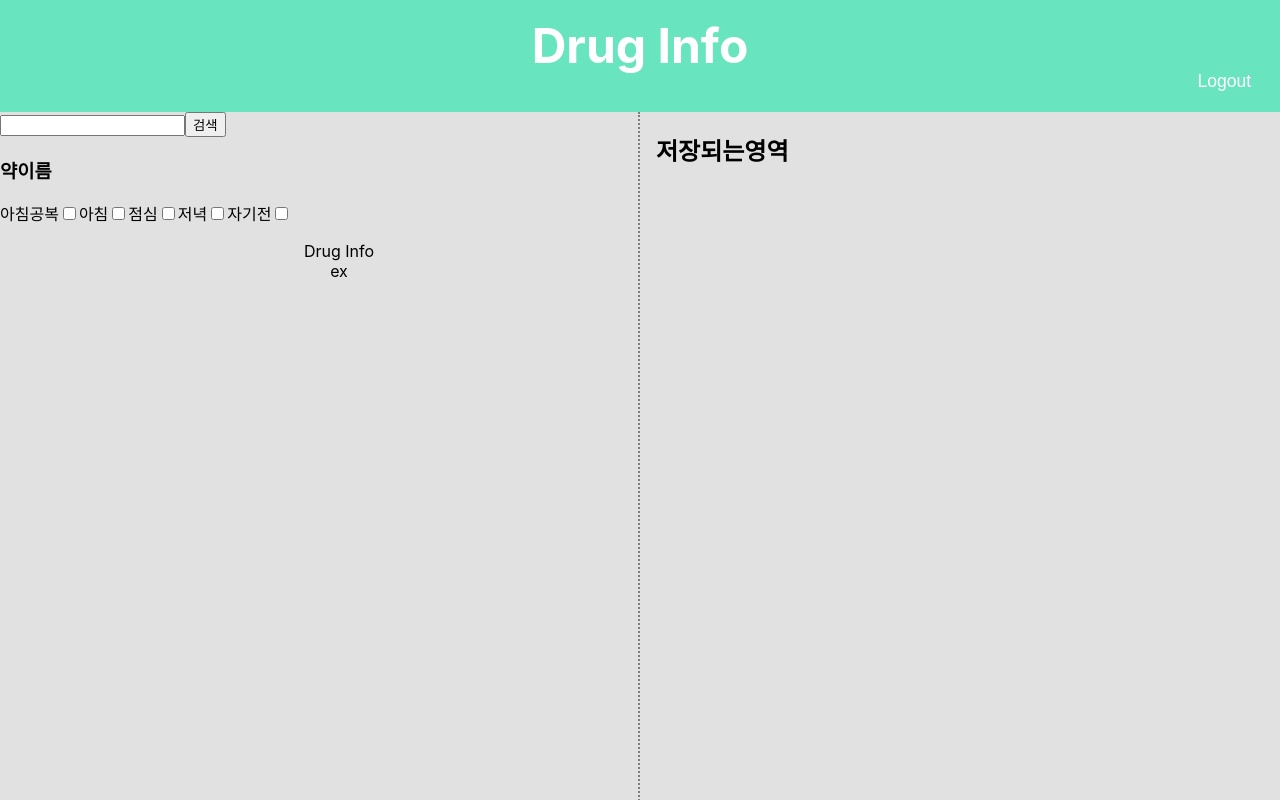
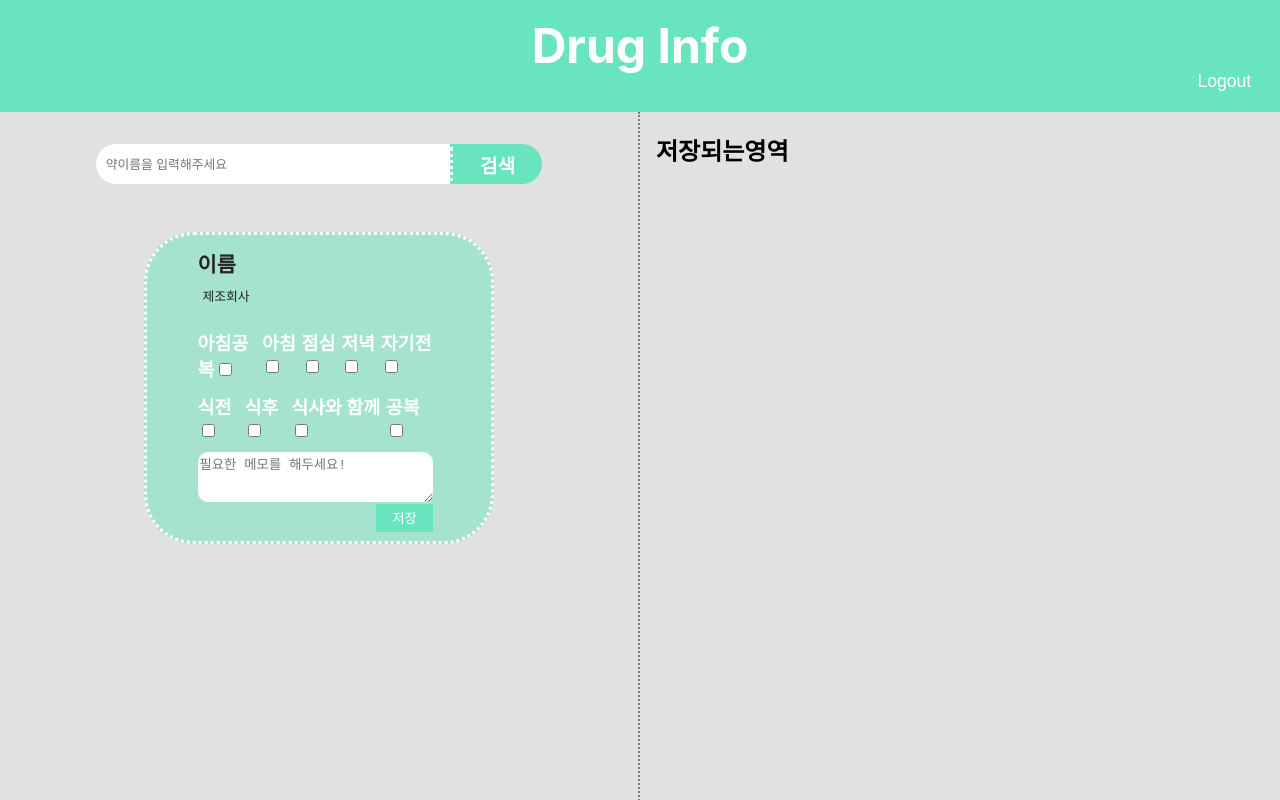
Before and after one commit to hee94/drug-Info, a React (Create React App) app: page /main in a window 1280 px wide. Built offline with nearby package versions, Linux system fonts and the light colour scheme; no server answers; sample sign-in values are in the browser's storage.

Commit message:
editorUl

```diff
--- a/src/app.jsx
+++ b/src/app.jsx
@@ -7,18 +7,21 @@ import stlyes from './app.module.css';
 
 
 function App({authService, searchService}) {
-  const [list, setList] = useState([]);
-  const [info, setInfo] = useState([]);
+  const [list, setList] = useState(null);
+  const [info, setInfo] = useState(null);
 
   const onsearch = (query) =>{
     searchService.search(query)
     .then(data => data.body.items)
-    .then(item =>{
-      if(item.length === 1){setInfo([item])}
-       else{setList([item])}
+    .then(item =>{ console.log(item)
+      if(item.length === 1){setInfo(item)}
+       else{setList(item)}
     })
-    .catch(err => alert('이름을 정확히 입력해주세요'))
+    .catch(err => alert('약이름을 정확히 입력해주세요'))
   }
+
+  // console.log(info, list)   console.log(item[1].itemName)
+
   return (
     <div className={stlyes.app}>
     <BrowserRouter>
--- a/src/components/editor/editor.jsx
+++ b/src/components/editor/editor.jsx
@@ -1,23 +1,30 @@
 import React, { useRef } from 'react';
 import styles from './editor.module.css';
-import AddForm from '../addform/addform';
+import DrugInformation from '../info/druginformation'
+import DrugList from '../info/druglist'
 
-const Editor = ({handleSearch}) => {
+const Editor = ({handleSearch,drugList,druginfo}) => {
+    const formRef = useRef();
     const searchRef = useRef();
     const onsubmit =(e)=>{
         e.preventDefault();
-        const value = searchRef.current.value;
-        handleSearch(value);
+        let drugName = searchRef.current.value;
+        handleSearch(drugName);
+        formRef.current.reset();
     }
     return(
         <section className={styles.menu}>
-            <form className={styles.searchBox} onSubmit={onsubmit}>
-            <input type="text" ref={searchRef} className={styles.searchbar} />
+            <form className={styles.searchBox} ref={formRef} onSubmit={onsubmit}>
+            <input type="text" ref={searchRef}
+            className={styles.searchbar} placeholder="약이름을 입력해주세요" />
             <button type="submit" className={styles.btn}>검색</button>
             </form>
-            <form className={styles.drugCard} >
-                <h3 className={styles.drugName}>약이름</h3>
-                <div className={styles.drugTime}>
+            {drugList && <DrugList />}
+            {druginfo && <DrugInformation />}
+            <form className={styles.drugCard}>
+                {druginfo ?  <h3 className={styles.drugName}>{druginfo[0].itemName}</h3> : <h3 className={styles.drugName}>이름</h3> }
+                {druginfo ? <span className={styles.drugcompany}>{druginfo[0].entpName}</span> : <span className={styles.drugcompany}>제조회사</span> }
+                <article className={styles.drugTime}>
                 <label htmlFor="bb">아침공복
                 <input type="checkbox" name="time" value="beforeBreakfast" id="bb"
                 className={styles.timechk} /></label>
@@ -36,12 +43,30 @@ const Editor = ({handleSearch}) => {
                <input type="checkbox" name="time" value="beforeSleep" id="bs"
                 className={styles.timechk} />
                </label>
-                </div>
+                </article>
+                <article className={styles.drugeat}>
+                <label htmlFor="before">식전
+                <input type="checkbox" name="eat" value="before" id="before"
+                className={styles.eatchk} /></label>
+                <label htmlFor="after">식후
+                <input type="checkbox" name="eat" value="after" id="after"
+                className={styles.eatchk} />
+                </label>
+                <label htmlFor="sameTime">식사와 함께
+                <input type="checkbox" name="eat" value="sameTime" id="sameTime"
+                className={styles.eatchk} />
+                </label>
+               <label htmlFor="starve">공복
+               <input type="checkbox" name="eat" value="starve" id="starve"
+                className={styles.eatchk} /></label>
+                </article>
+                <textarea className={styles.text} placeholder="필요한 메모를 해두세요!" />
+                <p className={styles.use}></p>
+                <button className={styles.submitbtn}>저장</button>
             </form>
-            <p className={styles.infoBox}></p>
 
 
-            <AddForm />
+
         </section>
     )
 }
--- a/src/components/editor/editor.module.css
+++ b/src/components/editor/editor.module.css
@@ -2,3 +2,86 @@
   width: 100%;
   height: 100%;
 }
+.drugCard {
+  position: relative;
+  width: 55%;
+  margin: 3rem auto 0 auto;
+  border: 3px dotted #fff;
+  border-radius: 50px;
+  padding: 2% 0 3% 8%;
+  background-color: rgba(104, 228, 191, 0.5);
+}
+.searchBox {
+  width: 70%;
+  height: 40px;
+  margin: 0 auto;
+  display: flex;
+  margin-top: 2rem;
+}
+.searchbar {
+  width: 80%;
+  border-top-left-radius: 30px;
+  border-bottom-left-radius: 30px;
+  outline: none;
+  border: none;
+  border-right: 3px dotted rgb(104, 228, 191);
+}
+.btn {
+  width: 20%;
+  background-color: rgb(104, 228, 191);
+  cursor: pointer;
+  transition: all 0.4s;
+  color: #fff;
+  border: none;
+  border-top-right-radius: 30px;
+  border-bottom-right-radius: 30px;
+  padding: 0.7rem 1rem;
+  outline: none;
+  font-size: 1.2rem;
+  line-height: 1.5rem;
+  font-weight: bold;
+}
+.drugName {
+  font-size: 1.3rem;
+  color: rgb(36, 36, 36);
+  margin: 0;
+}
+.drugcompany {
+  display: block;
+  color: rgb(36, 36, 36);
+  font-size: 0.8rem;
+  margin: 0.5rem 0 1.5rem 0.3rem;
+}
+.drugTime,
+.drugeat {
+  display: flex;
+  width: 80%;
+  justify-content: space-between;
+  color: #fff;
+  font-size: 1.15rem;
+  font-weight: bold;
+  margin-bottom: 4%;
+}
+.text {
+  width: 80%;
+  height: 50px;
+  border: none;
+  border-radius: 10px;
+}
+/* .eatchk,
+.timechk {
+  display: none;
+} */
+.submitbtn {
+  display: block;
+  position: absolute;
+  right: 17%;
+  bottom: 3%;
+  padding: 0.3rem 1rem;
+  background-color: rgb(104, 228, 191);
+  cursor: pointer;
+  transition: all 0.4s;
+  color: #fff;
+  border: none;
+  outline: none;
+}
--- /dev/null
+++ b/src/components/info/druginformation.jsx
@@ -0,0 +1,8 @@
+import React from 'react';
+import styles from './druginformation.module.css';
+
+const DrugInformation = (props) => (
+            <h1>약정보</h1>
+    );
+
+export default DrugInformation;
--- /dev/null
+++ b/src/components/info/druglist.jsx
@@ -0,0 +1,7 @@
+import React from 'react';
+
+const DrugList = (props) => (
+       <h1>리스트</h1>
+    );
+
+export default DrugList;<h1>리스트</h1>
--- a/src/components/main.jsx
+++ b/src/components/main.jsx
@@ -5,7 +5,7 @@ import Editor from './editor/editor'
 import { useHistory } from 'react-router-dom';
 import styles from './main.module.css'
 
-const Main = ({authService, onsearch, druginfo}) => {
+const Main = ({authService, onsearch, druginfo, drugList}) => {
   const history = useHistory();
   const logout = () =>{
     authService.onlogOut()
@@ -19,15 +19,13 @@ const Main = ({authService, onsearch, druginfo}) => {
 });
 const handleSearch =(query)=>{
   onsearch(query)
-
 }
     return(
         <main>
           <Header onlogOut={logout} />
           <section className={styles.section}>
             <article className={styles.editor}>
-            <Editor handleSearch={handleSearch} />
-
+            <Editor handleSearch={handleSearch} drugList={drugList} druginfo={druginfo} />
             </article>
             <Save />
           </section>
```
Also changed, not shown: src/components/info/druginformation.module.css (added).
